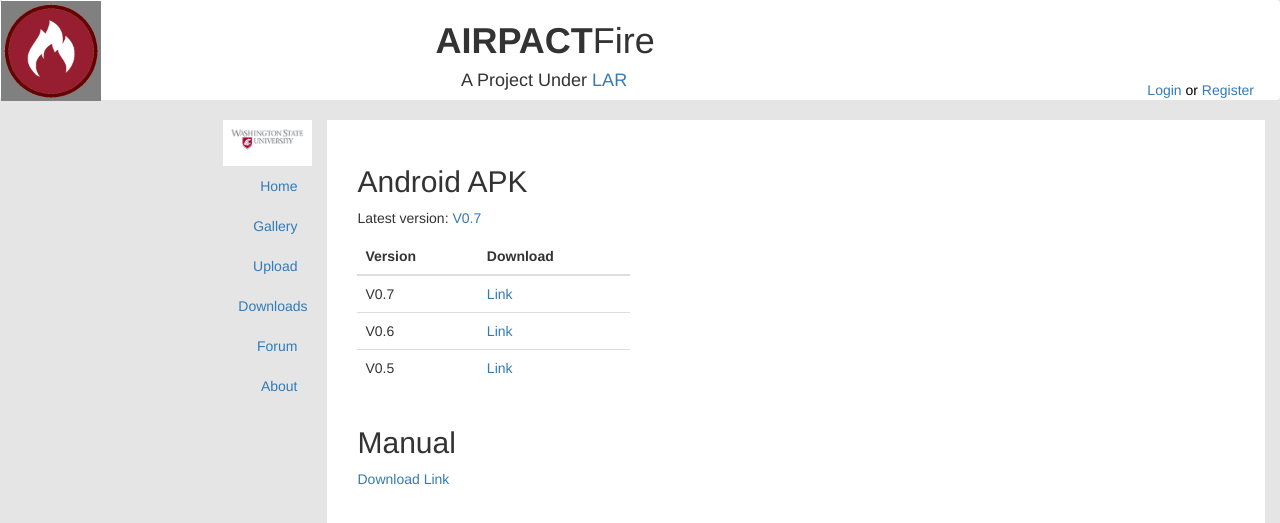
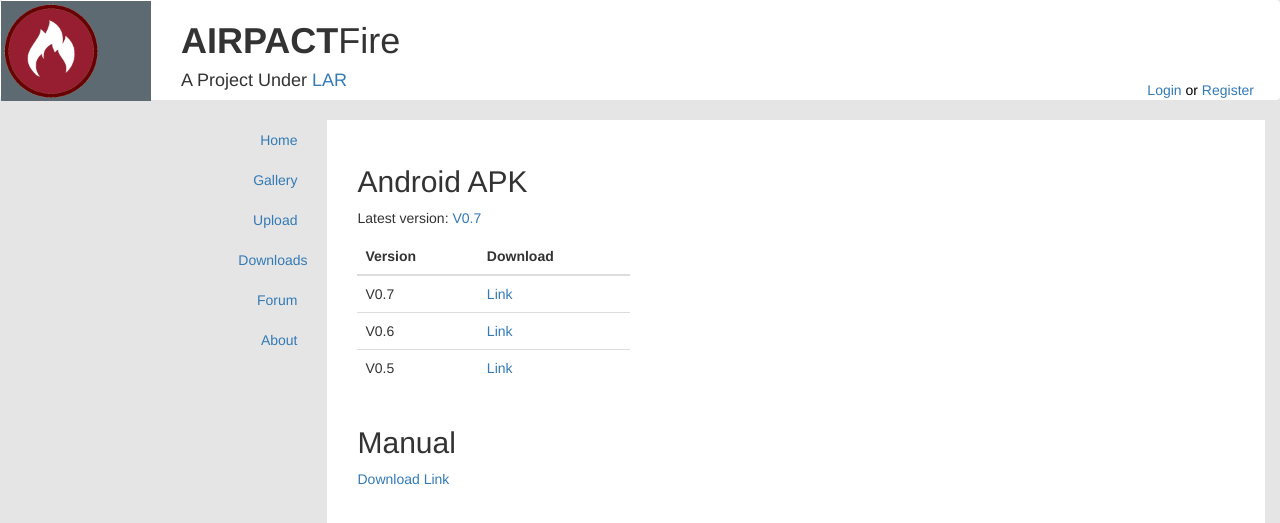
Before and after one commit to jztd/AIRPACT-Fire-Website, a Django app: template templates/downloads.html in a window 1280 px wide. Shown: the top 523 px of the page. Run offline with Django 3.2, Linux system fonts and the light colour scheme; the template is opened without the code that fills it, so the values that code supplies are empty; parts of the project's set-up code (start-up, migrations or seed data) failed here and were passed over; some libraries are stand-ins or nearby versions.

Commit message:
messing with top layout

```diff
--- a/templates/base/newbase.html
+++ b/templates/base/newbase.html
@@ -18,11 +18,11 @@
 <div id="overlay" style="background-color: #000"> </div>
 <nav class="navbar" style="background-color:#FFF; border-bottom:black 1px; max-height: 100px;min-height: 100px; height: 100px;" role="navigation">
 
-		<div class="navbar-header" style="background-color: #FFF;">
-		<a href="#" class="navbar-left" style="background-color: gray;"> <img class="img-responsive" style="height:100px;" src="{% static '/static/media/decoration/apflogo.png' %}" > </a>
+		<div class="navbar-header" style="background-color: #5E6A71; padding-right:50px;">
+		<a href="#" class="navbar-left" style="background-color: #5E6A71;"> <img class="img-responsive" style="height:100px;" src="{% static '/static/media/decoration/apflogo.png' %}" > </a>
 		</div>
-		<p class="navbar-text" style="margin-left:25%;"><h1><strong> AIRPACT</strong>Fire</h1> </p>
-		<p class="navbar-text" style="margin-left:27%;"><h4> A Project Under <a href="">LAR </a> </h4></p>
+		<p class="navbar-text" style=""><h1><strong> AIRPACT</strong>Fire</h1> </p>
+		<p class="navbar-text" style=""><h4> A Project Under <a href="">LAR </a> </h4></p>
 
 		<div class= "navbar-right" style=" position:absolute;bottom:0;right:0; margin-right: 25px; color:#000" >
 			{% if user.is_authenticated %}
@@ -36,8 +36,8 @@
 <div class="container-fluid">
 	<nav class="col-md-1 col-md-offset-2 col-lg-1 col-lg-offset-2 nav ">
 		<div class="text-right" style="">
-			<img class="img-responsive" src="{% static '/static/media/decoration/logo.png' %}"/>
-			<span class="icon-bar"></span>
+<!-- 			<img class="img-responsive" src="{% static '/static/media/decoration/logo.png' %}"/>
+			<span class="icon-bar"></span> -->
 			<ul class="nav">
 				<li><a  href="{% url 'home' %}"> Home </a> </li>
 				<li><a  href="{% url 'gallery' %}"> Gallery </a></li>
```
